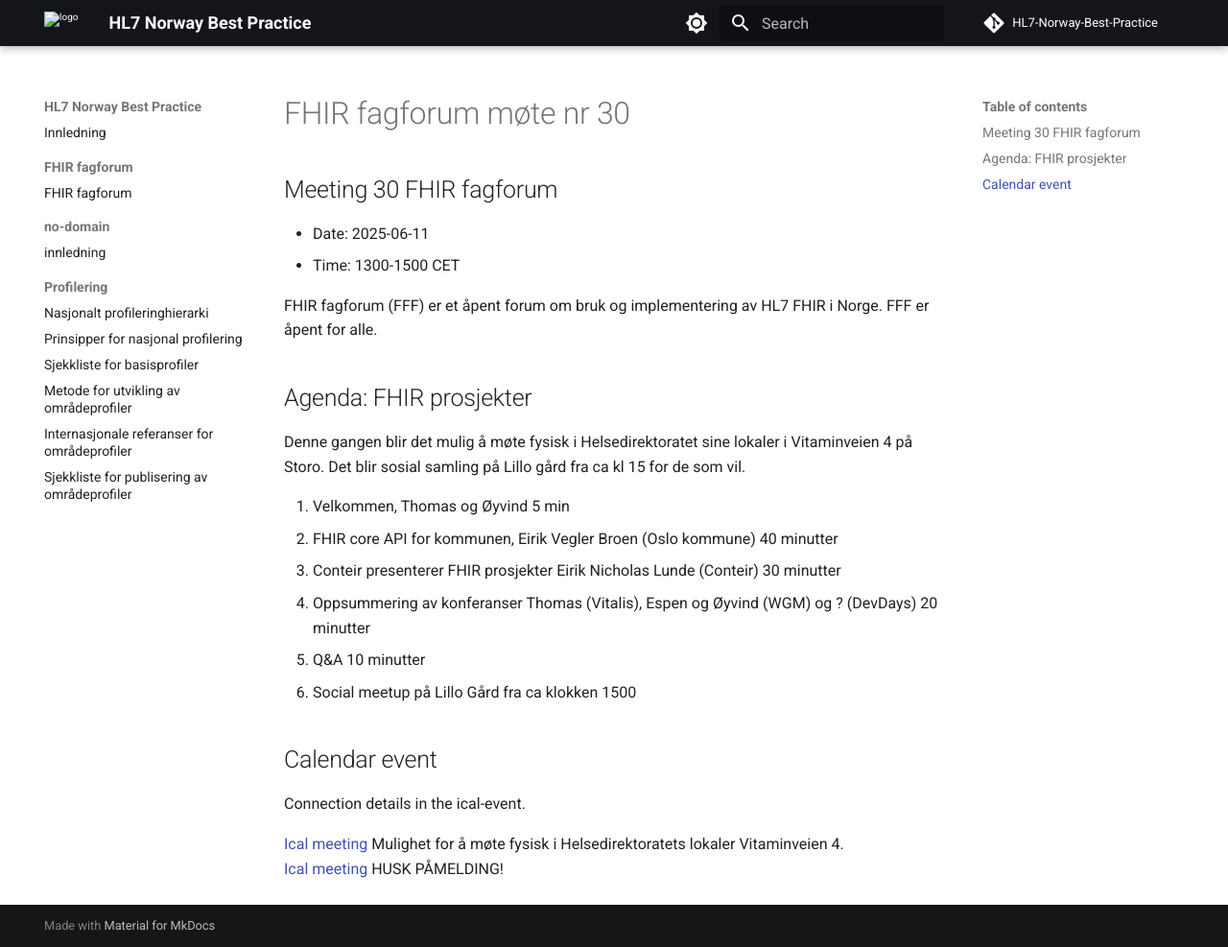
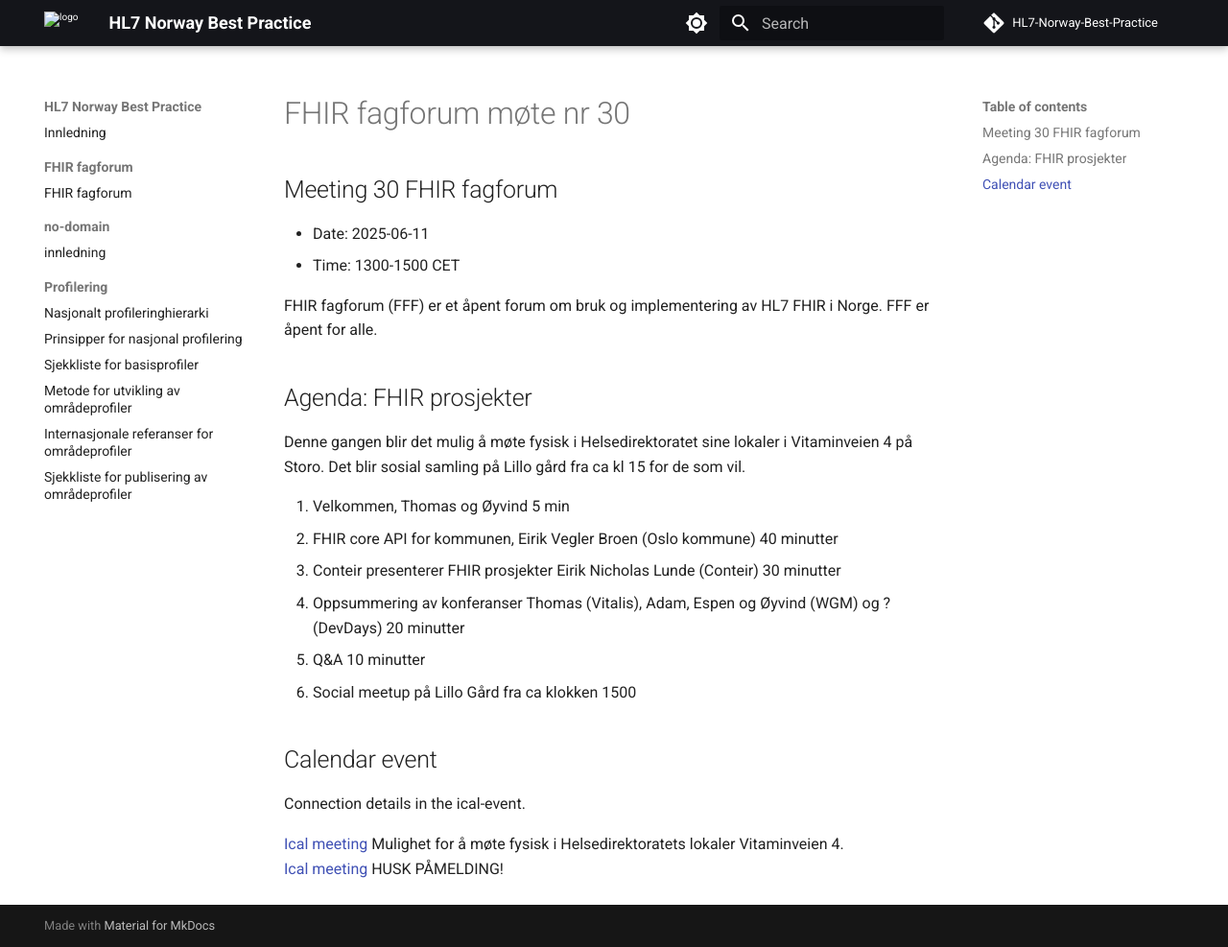
Before and after one commit to HL7Norway/best-practice, an MkDocs documentation site: the page built from docs/FHIR-faglig-forum/_agenda/2025-06-11-agenda.md, in a window 1280 px wide and 987 px high. Shown: the whole window at 96% size. Built offline with MkDocs 1.6.1 and Material for MkDocs 9.7.7, drawn with Linux system fonts in a browser that asks for light colours; comment, search, counter and statistics services are not loaded.

Commit message:
justering FFF 30

```diff
--- a/docs/FHIR-faglig-forum/_agenda/2025-06-11-agenda.md
+++ b/docs/FHIR-faglig-forum/_agenda/2025-06-11-agenda.md
@@ -20,7 +20,7 @@
 1. Velkommen, Thomas og Øyvind 5 min
 2. FHIR core API for kommunen, Eirik Vegler Broen (Oslo kommune) 40 minutter
 3. Conteir presenterer FHIR prosjekter Eirik Nicholas Lunde (Conteir) 30 minutter
-4. Oppsummering av konferanser Thomas (Vitalis), Espen og Øyvind (WGM) og ? (DevDays) 20 minutter
+4. Oppsummering av konferanser Thomas (Vitalis), Adam, Espen og Øyvind (WGM) og ? (DevDays) 20 minutter
 5. Q&A 10 minutter
 6. Social meetup på Lillo Gård fra ca klokken 1500
 
```
